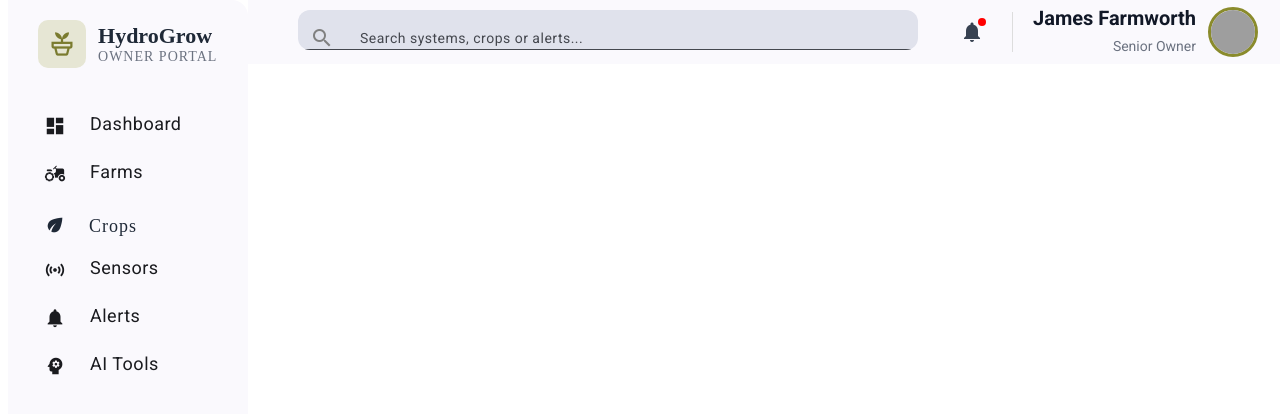
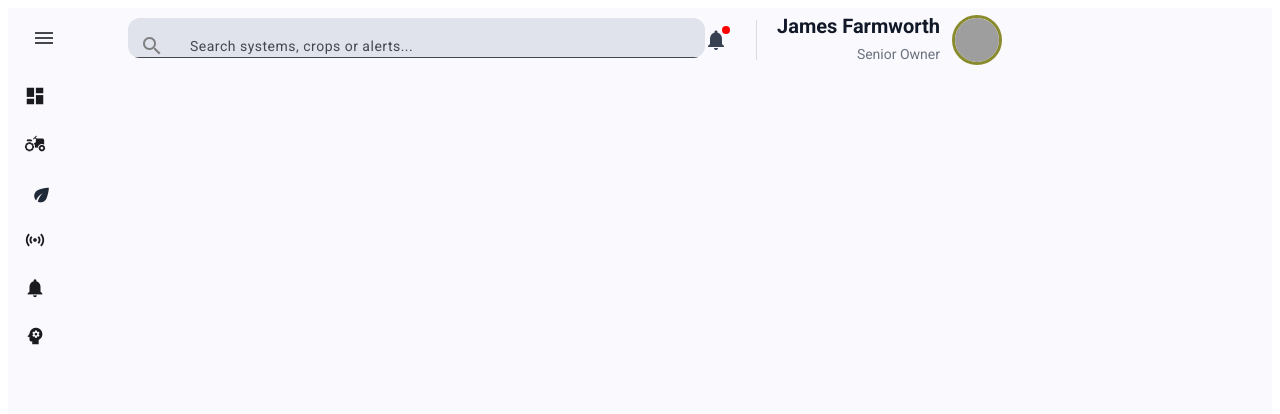
Before and after one commit to CODEFIRST-B13-BATCH/AiRecruter, an Angular app: page / in a window 1280 px wide. Shown: the top 414 px of the page. Built offline with nearby package versions, Linux system fonts and the light colour scheme; grey boxes are pictures that could not be loaded.

Commit message:
sidebar toggle added

```diff
--- a/src/app/app.component.ts
+++ b/src/app/app.component.ts
@@ -1,6 +1,6 @@
 import { Component } from '@angular/core';
 import { RouterOutlet } from '@angular/router';
-import { NavbarComponent } from "./components/shared/navbar/navbar.component";
+import { NavbarComponent } from "./shared/navbar/navbar.component";
 // import { SuperAdminDashboardComponent } from "./components/super-admin-dashboard/super-admin-dashboard.component";
 
 @Component({
--- /dev/null
+++ b/src/app/shared/navbar/navbar.component.css
@@ -0,0 +1,296 @@
+.layout-container {
+  height: 100vh;
+
+}
+.sidebar{
+  width: 240px;
+  transition: 0.3s;
+}
+
+/*
+ .sidebar-toggle{
+  display:flex;
+  justify-content:center;
+  margin:10px 0;
+} */
+
+
+/* when collapsed */
+.collapsed-layout mat-sidenav-content{
+  margin-left: 70px;
+}
+
+.sidebar-header{
+  display:flex;
+  align-items:center;
+  gap:10px;
+  padding:10px 16px;
+}
+
+.sidebar-toggle{
+  display:flex;
+  align-items:center;
+  gap:10px;
+  padding:10px 16px;
+}
+
+
+.logo {
+  display: flex;
+  align-items: center;
+  gap: 10px;
+  margin-bottom: 0px;
+}
+
+.logo-icon {
+  font-size: 28px;
+  background: #e6e6d4;
+  padding: 8px;
+  border-radius: 8px;
+  color: #7a7b2f;
+  margin-left: 0px;
+}
+
+
+
+
+.sidebar.collapsed{
+  width: 70px;
+}
+
+
+
+.sidebar.collapsed .mat-mdc-list-item{
+  justify-content: center;
+}
+
+/* ONLY hide text, not icons */
+.sidebar.collapsed .menu-text,
+.sidebar.collapsed .logo-name {
+  display: none;
+}
+.sidebar.collapsed mat-icon {
+  margin: auto;
+}
+
+.sidebar-menu a {
+  display: flex !important;
+  align-items: center;
+  gap: 12px;
+
+  letter-spacing: 1px;
+  /* space between icon and text */
+  padding: 12px 16px;
+}
+
+.sidebar.collapsed .menu-text,
+.sidebar.collapsed .logo-name {
+  display: none;
+}
+
+.sidebar.collapsed .mat-mdc-list-item {
+  justify-content: center;
+}
+
+.sidebar-menu mat-icon {
+  font-size: 22px;
+}
+
+.sidebar-menu .mat-mdc-list-item:hover {
+  background-color: #7a8450 !important;
+}
+
+.sidebar-menu .mat-mdc-list-item:hover .menu-text {
+  color: white !important;
+}
+
+.sidebar-menu .mat-mdc-list-item:hover mat-icon {
+  color: white !important;
+}
+
+.menu-text {
+  margin-left: 22px;
+  position: relative;
+  top: -9px;
+  font-size: 18px;
+}
+
+.menu-parent {
+  display: flex !important;
+  align-items: center;
+  gap: 12px;
+  margin-left: px;
+  /* space between icon and text */
+  padding: 12px 16px;
+  color: #1f2937;
+    font-size: 18px;
+    letter-spacing: 1px;
+}
+.submenu{
+  font-size: 16px;
+}
+
+.crop {
+  font-size: 18px;
+  margin-left: 9px;
+
+}
+
+
+
+
+/* .logo-icon span {
+  font-size: 32px;
+  color: #7c7a2b;
+} */
+
+
+
+.logo-text h3 {
+  margin: 0;
+  color: #1f2937;
+  font-weight: 700;
+  transition:0.3s;
+  font-size: 22px;
+}
+
+.logo-text p {
+  margin: 0;
+  /* important */
+  font-size: 14px;
+  color: #6b7280;
+  letter-spacing: 1px;
+}
+
+.title {
+  font-size: 16px;
+}
+/* .nav-logo{
+  display:flex;
+  align-items:center;
+  gap:10px;
+  margin-left:10px;
+}
+  */
+
+
+
+.spacer {
+  flex: 1;
+}
+
+.navbar {
+  display: flex;
+  position: sticky;
+  align-items: center;
+  padding: 0 20px;
+  top: 0;
+  z-index: 1000;
+}
+
+.search-bar {
+  width: 50%;
+  max-width: 650px;
+}
+
+/* background + radius */
+::ng-deep .search-bar .mat-mdc-text-field-wrapper {
+  background: #f3f4f6;
+  border-radius: 12px;
+  margin-top: 15px;
+  margin-left: 30px;
+  height: 40px;
+}
+
+.search-bar input {
+  font-size: 14px;
+  border: none;
+  background: transparent;
+  outline: none;
+  width: 100%;
+  font-size: 14px;
+  margin-left: 10px;
+}
+
+.search-icon {
+  color: grey;
+}
+
+.navbar-right {
+  display: flex;
+  align-items: center;
+  gap: 24px;
+  margin-left: auto;
+}
+
+/* notification */
+.notification-btn {
+  position: relative;
+  color: #374151;
+}
+
+.notification-dot {
+  position: absolute;
+  top: 6px;
+  right: 6px;
+  width: 8px;
+  height: 8px;
+  background: red;
+  border-radius: 50%;
+}
+
+/* divider */
+.nav-divider {
+  width: 1px;
+  height: 40px;
+  background: #ddd;
+  margin: 0 20px;
+}
+
+/* user section */
+.user-profile {
+  display: flex;
+  align-items: center;
+  gap: 12px;
+  margin-right: 250px;
+}
+
+.user-text {
+  text-align: right;
+}
+
+.user-name {
+  font-size: 20px;
+  font-weight: 600;
+  color: #111827;
+}
+
+.user-role {
+  font-size: 14px;
+  color: #6b7280;
+}
+
+/* avatar */
+.avatar {
+  width: 44px;
+  height: 44px;
+  border-radius: 50%;
+  overflow: hidden;
+  border: 3px solid #8a8b2c;
+}
+
+.avatar img {
+  width: 100%;
+  height: 100%;
+  object-fit: cover;
+}
+
+.name {
+  font-weight: 600;
+  font-size: 18px;
+}
+
+.role {
+  font-size: 14px;
+  color: #6b7280;
+}
--- /dev/null
+++ b/src/app/shared/navbar/navbar.component.html
@@ -0,0 +1,120 @@
+<mat-sidenav-container class="layout-container">
+
+  <!-- SIDEBAR (UNCHANGED) -->
+  <mat-sidenav mode="side" opened class="sidebar" [class.collapsed]="isCollapsed">
+
+    <!-- Header -->
+    <div class="sidebar-header">
+      <button mat-icon-button (click)="toggleSidebar()">
+        <mat-icon>menu</mat-icon>
+      </button>
+
+      @if (!isCollapsed) {
+        <div class="logo">
+          <span class="material-symbols-outlined logo-icon">potted_plant</span>
+          <div class="logo-text">
+            <h3>HydroGrow</h3>
+            <p>OWNER PORTAL</p>
+          </div>
+        </div>
+      }
+    </div>
+
+    <!-- Menu -->
+    <mat-nav-list class="sidebar-menu">
+
+      <a mat-list-item routerLink="/dashboard">
+        <mat-icon>dashboard</mat-icon>
+        @if (!isCollapsed) {
+          <span class="menu-text">Dashboard</span>
+        }
+      </a>
+
+      <a mat-list-item routerLink="/farms">
+        <mat-icon>agriculture</mat-icon>
+        @if (!isCollapsed) {
+          <span class="menu-text">Farms</span>
+        }
+      </a>
+
+      <div class="menu-parent" (click)="openCrops()">
+        <mat-icon>eco</mat-icon>
+        @if (!isCollapsed) {
+          <span class="menu-text">Crops</span>
+        }
+      </div>
+
+      @if (showCropsMenu && !isCollapsed) {
+        <div class="submenu">
+          <a mat-list-item routerLink="/crops-health">Crops Health</a>
+        </div>
+      }
+
+      <a mat-list-item routerLink="/sensors">
+        <mat-icon>sensors</mat-icon>
+        @if (!isCollapsed) {
+          <span class="menu-text">Sensors</span>
+        }
+      </a>
+
+      <a mat-list-item routerLink="/alerts">
+        <mat-icon>notifications</mat-icon>
+        @if (!isCollapsed) {
+          <span class="menu-text">Alerts</span>
+        }
+      </a>
+
+      <a mat-list-item routerLink="/ai-tools">
+        <mat-icon>psychology</mat-icon>
+        @if (!isCollapsed) {
+          <span class="menu-text">AI Tools</span>
+        }
+      </a>
+
+    </mat-nav-list>
+
+  </mat-sidenav>
+
+  <!-- MAIN CONTENT AREA -->
+  <mat-sidenav-content>
+
+    <!-- NAVBAR -->
+    <mat-toolbar class="navbar">
+
+      <mat-form-field appearance="fill" class="search-bar">
+        <mat-icon matPrefix class="search-icon">search</mat-icon>
+        <input matInput placeholder="Search systems, crops or alerts..." />
+      </mat-form-field>
+
+      <span class="spacer"></span>
+
+      <button mat-icon-button class="notification-btn">
+        <mat-icon>notifications</mat-icon>
+        <span class="notification-dot"></span>
+      </button>
+
+      <div class="nav-divider"></div>
+
+      <div class="user-profile">
+        <div class="user-text">
+          <div class="user-name">James Farmworth</div>
+          <div class="user-role">Senior Owner</div>
+        </div>
+
+        <div class="avatar">
+         <img
+            src="https://lh3.googleusercontent.com/aida-public/AB6AXuATajDVNQH4Ld6WzoWilkABeJrwVvHLq3yYOz6TI1EcPBPeXZ7OB8aqnxtYwfNzG41IGo9Y1H99MQgCMbXmuRhiEtlz2tWAb27y9LSC4ug0TL9xT-mt8aJDoL_Zkm4_QdZ7X5nYOC5t0N1tNPVSWvvg7BWVV3oX_ziWFvU0g6bFRyLm_kWT1n7a3OlVsQntXL_aP1DLP2CzKEbFHGKTGE4fyEHXxq1cmFpXf4oaItibGakcdQrOeiE_8b0d0JXPBSxZ1A2X_r1CQRen"
+          />
+        </div>
+      </div>
+
+    </mat-toolbar>
+
+    <!-- PAGE CONTENT -->
+    <div class="content">
+      <router-outlet></router-outlet>
+    </div>
+
+  </mat-sidenav-content>
+
+</mat-sidenav-container>
--- /dev/null
+++ b/src/app/shared/navbar/navbar.component.ts
@@ -0,0 +1,50 @@
+import { Component } from '@angular/core';
+import { MatIconModule } from '@angular/material/icon';
+import { MatButtonModule } from '@angular/material/button';
+import { MatToolbarModule } from '@angular/material/toolbar';
+import { MatSidenavModule } from '@angular/material/sidenav';
+import { MatListModule } from '@angular/material/list';
+import { RouterModule, RouterOutlet } from '@angular/router';
+import { MatFormFieldModule } from '@angular/material/form-field';
+import { MatInputModule } from '@angular/material/input';
+import { MatExpansionModule } from '@angular/material/expansion';
+import { MatMenuModule } from '@angular/material/menu';
+import { Router } from '@angular/router';
+import { SuperAdminDashboardComponent } from "../../components/super-admin-dashboard/super-admin-dashboard.component";
+@Component({
+  selector: 'app-navbar',
+  imports: [
+    MatToolbarModule,
+    MatButtonModule,
+    MatIconModule,
+    MatSidenavModule,
+    MatListModule,
+    RouterOutlet,
+    MatFormFieldModule,
+    MatInputModule,
+    RouterModule,
+    MatExpansionModule,
+    MatMenuModule,
+    SuperAdminDashboardComponent
+],
+
+  templateUrl: './navbar.component.html',
+  styleUrl: './navbar.component.css',
+})
+export class NavbarComponent {
+
+ showCropsMenu = false;
+
+
+isCollapsed=true;
+
+  constructor(private router: Router) {}
+
+  openCrops() {
+    this.showCropsMenu = !this.showCropsMenu;
+    this.router.navigate(['/crops']);
+  }
+toggleSidebar() {
+this.isCollapsed= !this.isCollapsed;
+}
+}
```
Also changed, not shown: 1 other file (tests, documents, lock files or other folders).
